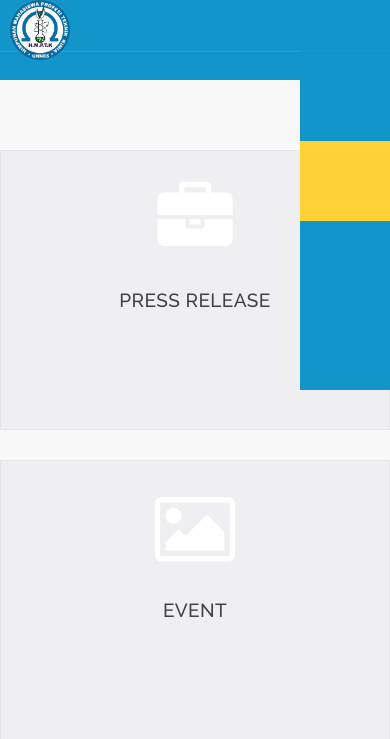
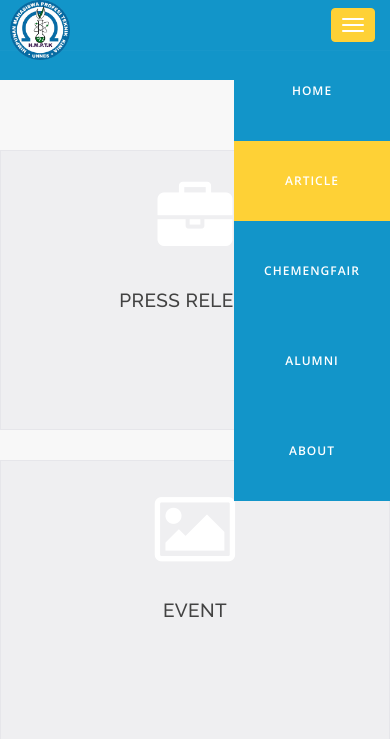
Before and after one commit to satriotol/berita_kita, a PHP site: page /article.php in a window 390 px wide, after a click on "Toggle navigation". Shown: the top 739 px of the page. Run offline with PHP 8.4, Linux system fonts and the light colour scheme; some libraries are stand-ins or nearby versions.

Commit message:
responsive header.php navbar

```diff
--- a/css/baru-responsive.css
+++ b/css/baru-responsive.css
@@ -1,4 +1,39 @@
 @media screen and (max-width: 768px) {
+<<<<<<< HEAD
+	html {
+		width: 100% !important;
+	}
+
+	nav {
+		width: 100% !important;
+		padding: 0;
+		border: 0;
+		position: absolute;
+	}
+
+	ul {
+		overflow: hidden;
+		display: flex;
+		position: absolute;
+		right: 0;
+		flex-direction: column;
+		width: 40%;
+		margin: 0;
+		padding: 0;
+		float: right;
+		background-color: #1295C9;
+		height: auto !important;
+	}
+
+	#bs-example-navbar-collapse-2 {
+		display: none;
+		position: absolute;
+		width: 100%;
+		height: auto;
+	}
+
+	.post-wrapper {
+=======
     html {
         width: 100% !important;
     }
@@ -40,6 +75,7 @@
     }
 
     .post-wrapper {
+>>>>>>> dacea9f9432029abfde14e10e5916807c6af7afb
 		width: 100%;
 	}
 
--- a/header.php
+++ b/header.php
@@ -11,11 +11,11 @@
     <link rel="stylesheet" href="https://maxcdn.bootstrapcdn.com/font-awesome/4.4.0/css/font-awesome.min.css">
     <!-- Custom styles for this template -->
     <link href="css/owl.carousel.css" rel="stylesheet">
-	<link href="css/owl.theme.default.min.css"  rel="stylesheet">
+    <link href="css/owl.theme.default.min.css" rel="stylesheet">
     <link href="css/animate.css" rel="stylesheet">
     <link href="css/style.css" rel="stylesheet">
     <link href="css/baru.css" rel="stylesheet">
-	<link rel="stylesheet" href="css/baru-responsive.css" media="screen and (max-width: 600px)">
+    <link rel="stylesheet" href="css/baru-responsive.css" media="screen and (max-width: 768px)">
     <!-- Javascript for custom animation -->
     <script src="https://code.jquery.com/jquery-3.3.1.js"></script>
     <script src="https://code.jquery.com/jquery-3.3.1.min.js"></script>
@@ -33,6 +33,25 @@
                 <span class="icon-bar"></span>
             </button>
             <a class="navbar-brand page-scroll" href="index.php"><img src="images/HIMPRO-logo.png" alt="Himprotekkim" height="60px"></a>
+        </div>
+        <div class="collapse navbar-collapse" id="bs-example-navbar-collapse-2">
+            <ul class="nav navbar-nav navbar-right" id="hidden-navbar">
+                <li>
+                    <a class="nav-link" style="color: white" href="#">About</a>
+                </li>
+                <li>
+                    <a class="nav-link" style="color: white" href="aboutus.php">Kabinet</a>
+                </li>
+                <li>
+                    <a class="nav-link" style="color: white" href="menu_departemen.php">Departemen</a>
+                </li>
+                <li>
+                    <a class="nav-link" style="color: white" href="http://tekkim.unnes.ac.id" target="_blank">Jurusan</a>
+                </li>
+                <li>
+                    <a class="nav-link" style="color: white" href="index.php#contact-us">Kontak</a>
+                </li>
+            </ul>
         </div>
         <!-- Collect the nav links, forms, and other content for toggling -->
         <div class="collapse navbar-collapse" id="bs-example-navbar-collapse-1">
@@ -53,16 +72,15 @@
                     <a class="nav-link" style="color: white" href="isi_data_alumni.php" target="_blank">Alumni</a>
                 </li>
                 <li class="dropdown">
-							<a class="nav-link" style="color: white" href="aboutus.php">About</a>
+                    <a class="nav-link" style="color: white" href="#">About</a>
                     <div class="dropdown-content" style="background-color: #1295C9">
                         <a class="nav-link" style="color: white" href="aboutus.php">Kabinet</a>
                         <a class="nav-link" style="color: white" href="menu_departemen.php">Departemen</a>
-								<a class="nav-link" style="color: white" href="http://tekkim.unnes.ac.id"  target="_blank">Jurusan</a>
+                        <a class="nav-link" style="color: white" href="http://tekkim.unnes.ac.id" target="_blank">Jurusan</a>
                         <a class="nav-link" style="color: white" href="index.php#contact-us">Kontak</a>
                     </div>
                 </li>
             </ul>
-
         </div>
         <!-- /.navbar-collapse -->
     </div>
@@ -76,6 +94,8 @@
         }
     });
     $(document).ready(function() {
-
+        $(".dropdown").click(function(e) {
+            $("#bs-example-navbar-collapse-2").show();
+        });
     });
 </script>
```
Lines whose indentation alone changed are shown as unchanged.
